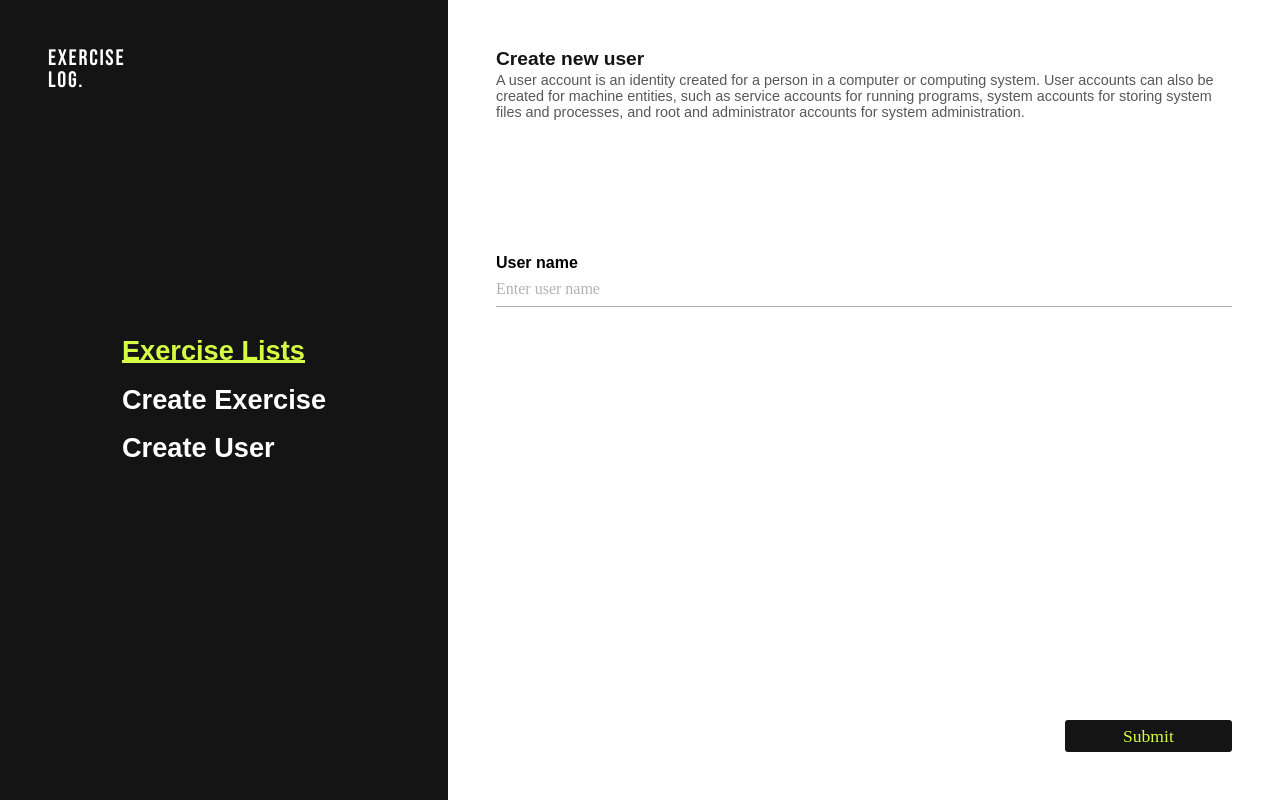
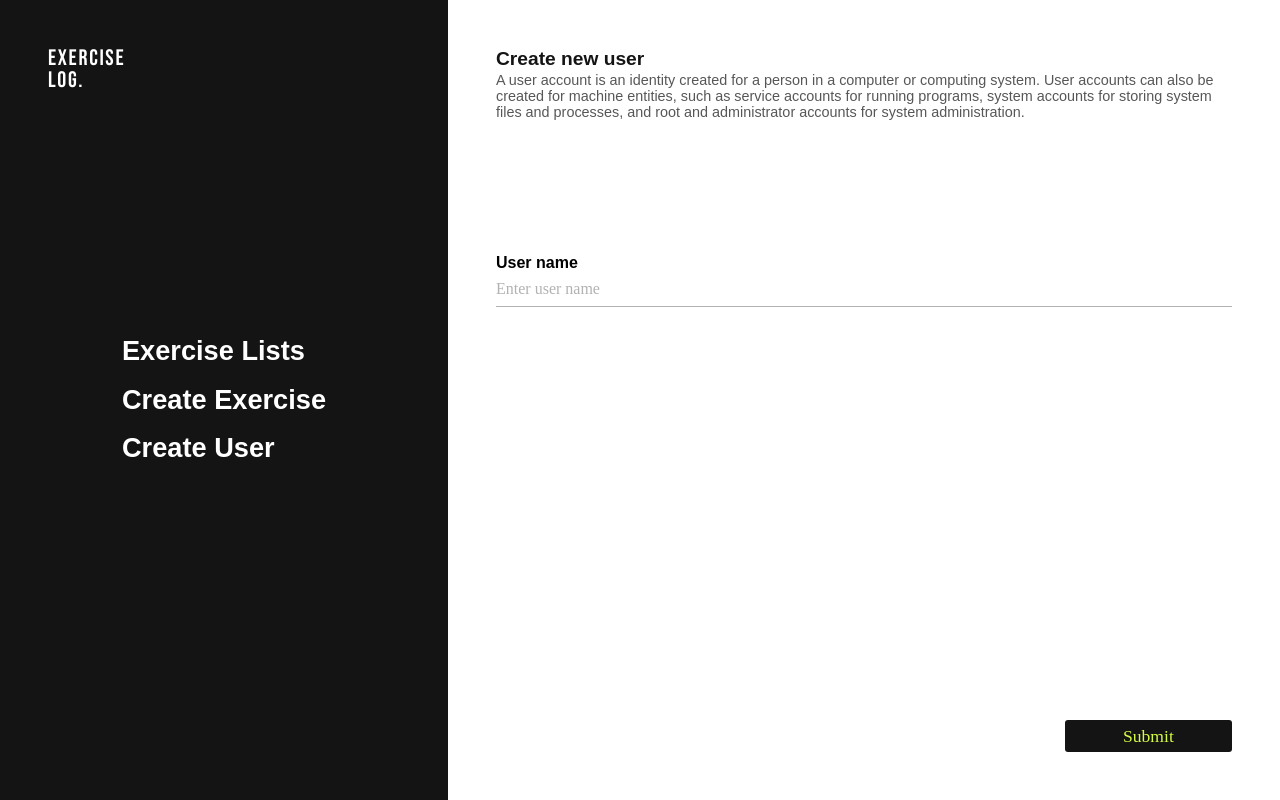
Before and after one commit to azhargraha/exercise-tracker, a React (Create React App) app: page /user in a window 1280 px wide. Built offline with nearby package versions, Linux system fonts and the light colour scheme.

Commit message:
navmenu state persisted

```diff
--- a/src/components/Components.scss
+++ b/src/components/Components.scss
@@ -76,7 +76,7 @@ ul {
                 background-color: white;
                 transition:
                     width 430ms ease-in-out,
-                    background-color 430ms ease-in-out;
+                    background-color 430ms ease-out;
             }
             &.active {
                 color: $lime;
@@ -91,7 +91,7 @@ ul {
                     transition: width 430ms ease-in-out;
                     transition:
                         width 430ms ease-in-out,
-                        background-color 430ms ease-in-out;
+                        background-color 430ms ease-out;
                 }
             }
         }
--- a/src/components/Navbar.js
+++ b/src/components/Navbar.js
@@ -1,12 +1,20 @@
-import React, { useState } from 'react';
+import React, { useState, useEffect } from 'react';
 import { Link } from 'react-router-dom';
 
 import './Components.scss';
 
 const Navbar = () => {
     const [active, setActive] = useState(0);
+
+    useEffect(() => {
+        const activeMenu = sessionStorage.getItem('activeMenu');
+        setActive(JSON.parse(activeMenu));
+        console.log(parseInt(activeMenu));
+    }, []);
+
     const menusOnclick = (i) => {
         setActive(i);
+        sessionStorage.setItem('activeMenu', JSON.stringify(i));
     };
 
     return (
```
